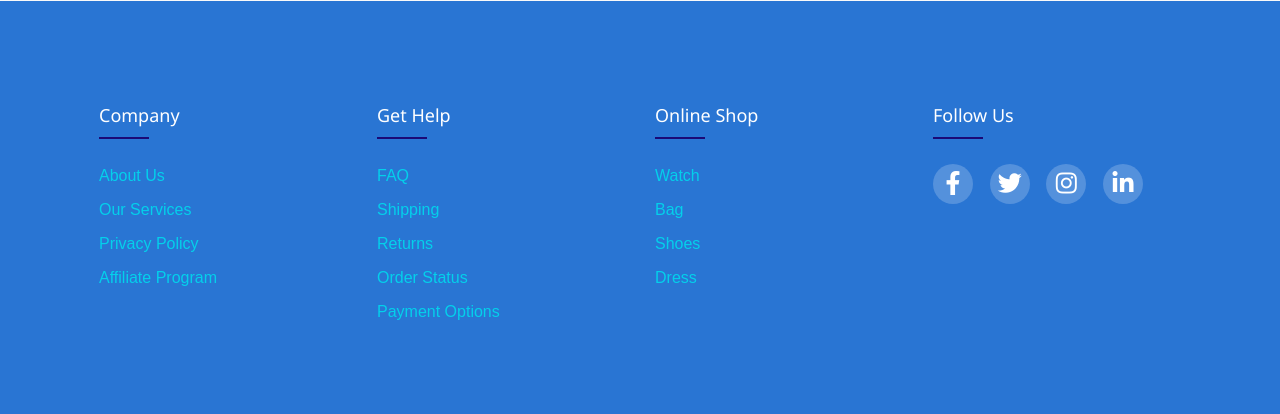
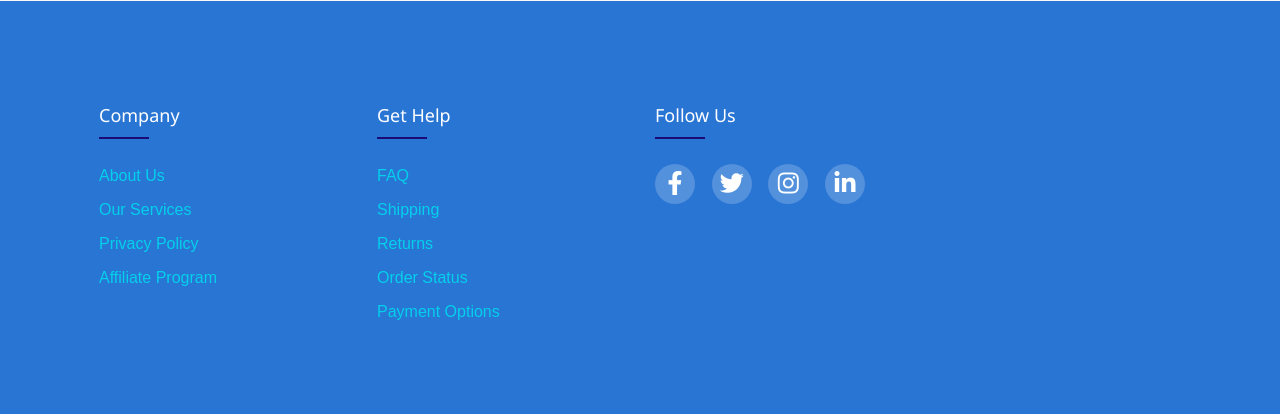
Before and after one commit to hkuser212/Mindfulness-Web-App, a Flask app: page /tryforfree in a window 1280 px wide. Shown: the part 3126-3540 px from the top of the page. Run offline with Flask 3, Linux system fonts and the light colour scheme; parts of the project's set-up code (start-up, migrations or seed data) failed here and were passed over; some libraries are stand-ins or nearby versions.

Commit message:
Final changes made

```diff
--- a/app/routes.py
+++ b/app/routes.py
@@ -146,13 +146,14 @@ def activity():
 
             # Map mood predictions to specific activities
             mood_to_activity = {
-                'Happy': 'Please Explore our mindfulness contents.',
-                'Sad': 'Try Deep Breathing, meditating or journaling your thoughts.',
-                'Very happy': 'Practice deep breathing exercises or do yoga.',
-                'Very sad': 'Listen to soothing music or read a book.',
-                'neutral': 'Engage in physical exercise or try our mindfulness contents.',
+    'Happy': 'That’s wonderful to hear! Keep the positivity flowing by exploring our mindfulness content or doing something you love.',
+    'Sad': 'I’m sorry you’re feeling this way. How about trying a calming deep breathing exercise, meditating, or journaling your thoughts to feel better?',
+    'Very happy': 'Amazing! Why not celebrate your good mood with some yoga or a relaxing deep breathing session to enhance your energy even more?',
+    'Very sad': 'It’s okay to feel this way sometimes. Try listening to soothing music, reading an inspiring book, or taking some time for self-care.',
+    'Neutral': 'Balance is key. Engage in some physical activity or explore our mindfulness content to add a spark to your day.'
+}
 
-            }
+
 
             # Get recommendation based on the mapped activities
             recommendation = mood_to_activity.get(prediction, "Engage in some mindfulness practice.")  # Default message if mood not found
--- a/app/templates/home2.html
+++ b/app/templates/home2.html
@@ -3,7 +3,7 @@
 <head>
     <meta charset="UTF-8">
     <meta name="viewport" content="width=device-width, initial-scale=1.0">
-    <title>MindfulPath</title>
+    <title>EaseMind</title>
     <link rel="stylesheet" href="{{ url_for('static', filename='styles1.css') }}">
 </head>
 <style>
--- a/app/templates/tryforfree.html
+++ b/app/templates/tryforfree.html
@@ -470,15 +470,7 @@ button {
                                <li><a href="#">payment options</a></li>
                            </ul>
                        </div>
-                       <div class="footer-col">
-                           <h4>online shop</h4>
-                           <ul>
-                               <li><a href="#">watch</a></li>
-                               <li><a href="#">bag</a></li>
-                               <li><a href="#">shoes</a></li>
-                               <li><a href="#">dress</a></li>
-                           </ul>
-                       </div>
+
                        <div class="footer-col">
                            <h4>follow us</h4>
                            <div class="social-links">
```
Also changed, not shown: instance/site.db.
